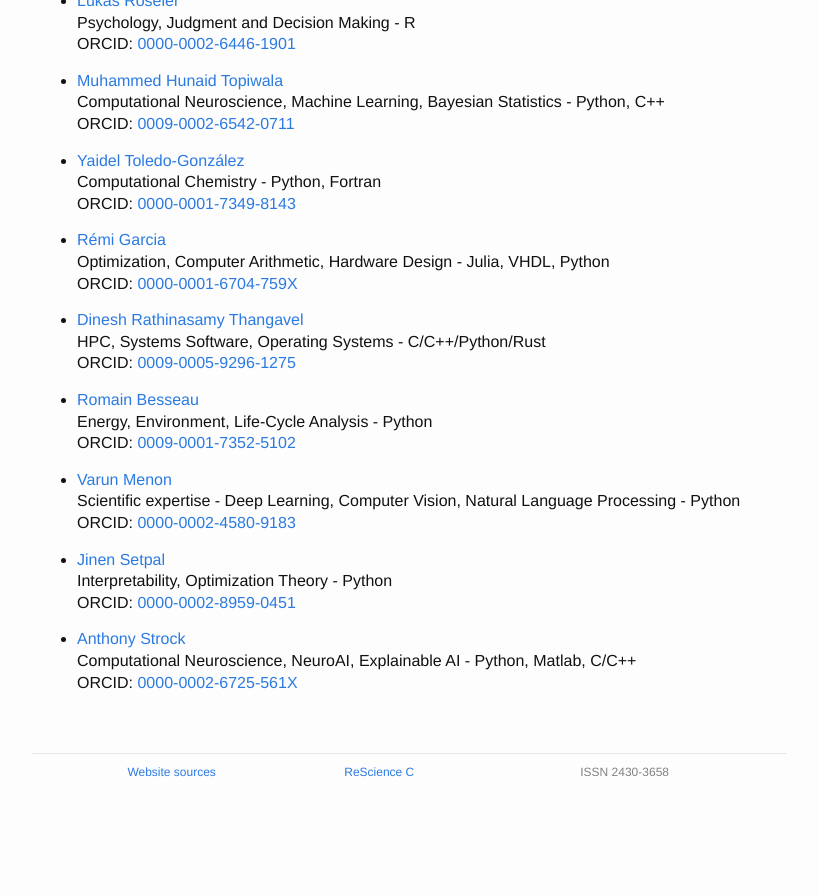
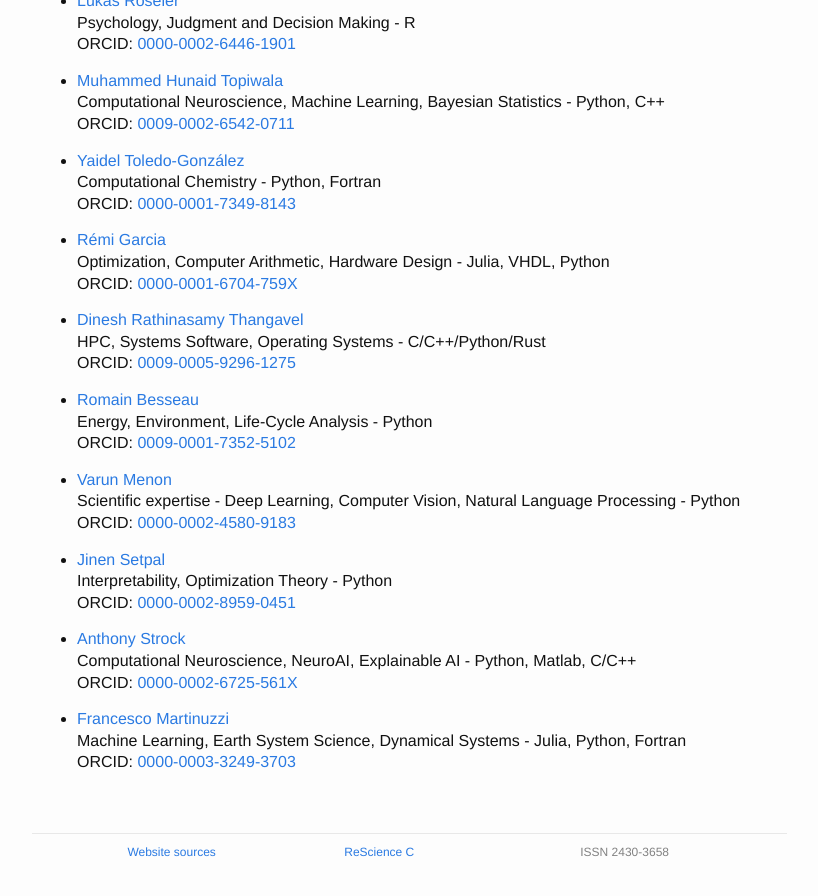
Before and after one commit to ReScience/rescience.github.io, a Jekyll site: the page built from 04-board.md, in a window 1280 px wide and 900 px high, scrolled down 15071 px. Shown: the top 896 px of the window, without its empty margins (223-1041 px from the left). Built offline with Jekyll 4.4.1, drawn with Linux system fonts in a browser that asks for light colours; our own code applies the rules of GitHub Pages for plain Markdown files; before the commit the page ends 15891 px from its top, so only the background shows below that.

Commit message:
Added Francesco Martinuzzi to the board (reviewer)

```diff
--- a/04-board.md
+++ b/04-board.md
@@ -806,3 +806,7 @@ ORCID: [0000-0002-8225-7517](https://orcid.org/0000-0002-8225-7517)
 * [Anthony Strock](https://github.com/a-strock)
   Computational Neuroscience, NeuroAI, Explainable AI - Python, Matlab, C/C++
   ORCID: [0000-0002-6725-561X](https://orcid.org/0000-0002-6725-561X)
+
+* [Francesco Martinuzzi](https://github.com/MartinuzziFrancesco)
+  Machine Learning, Earth System Science, Dynamical Systems - Julia, Python, Fortran
+  ORCID: [0000-0003-3249-3703](https://orcid.org/0000-0003-3249-3703)
```
